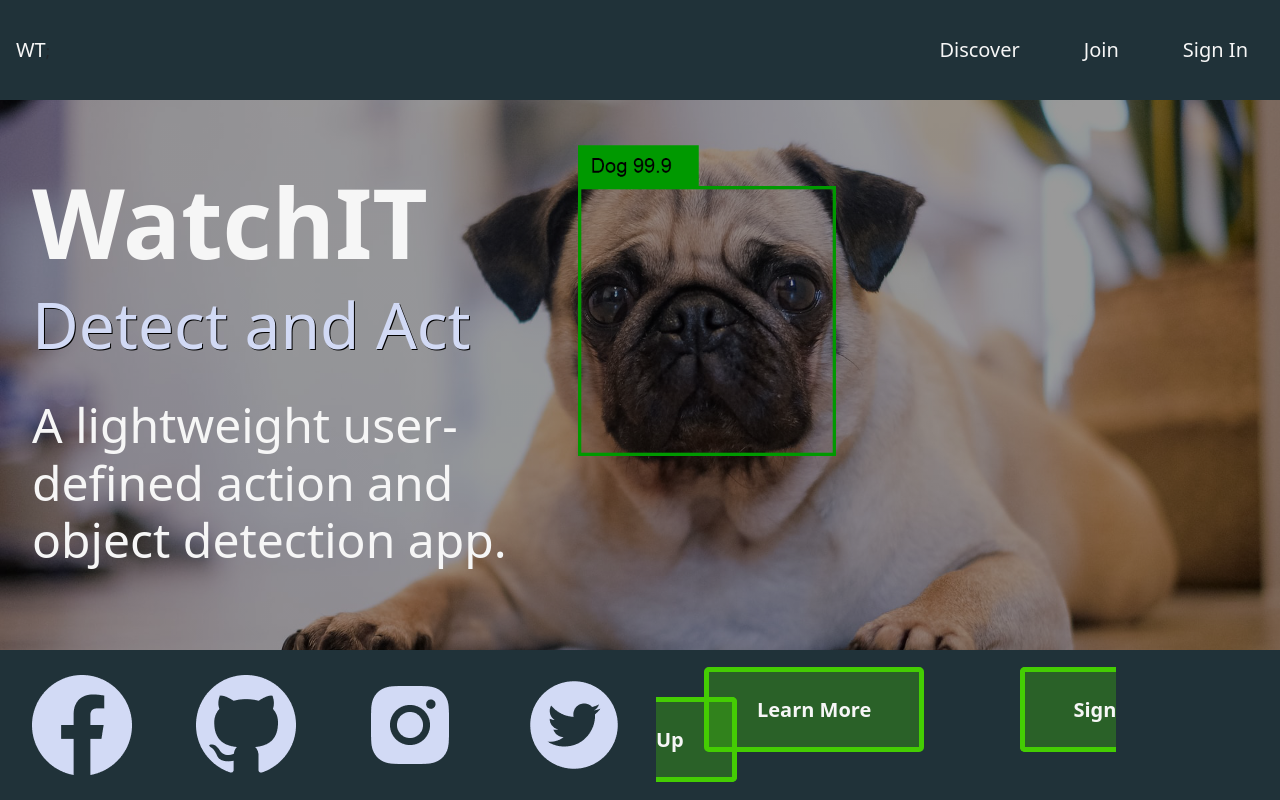
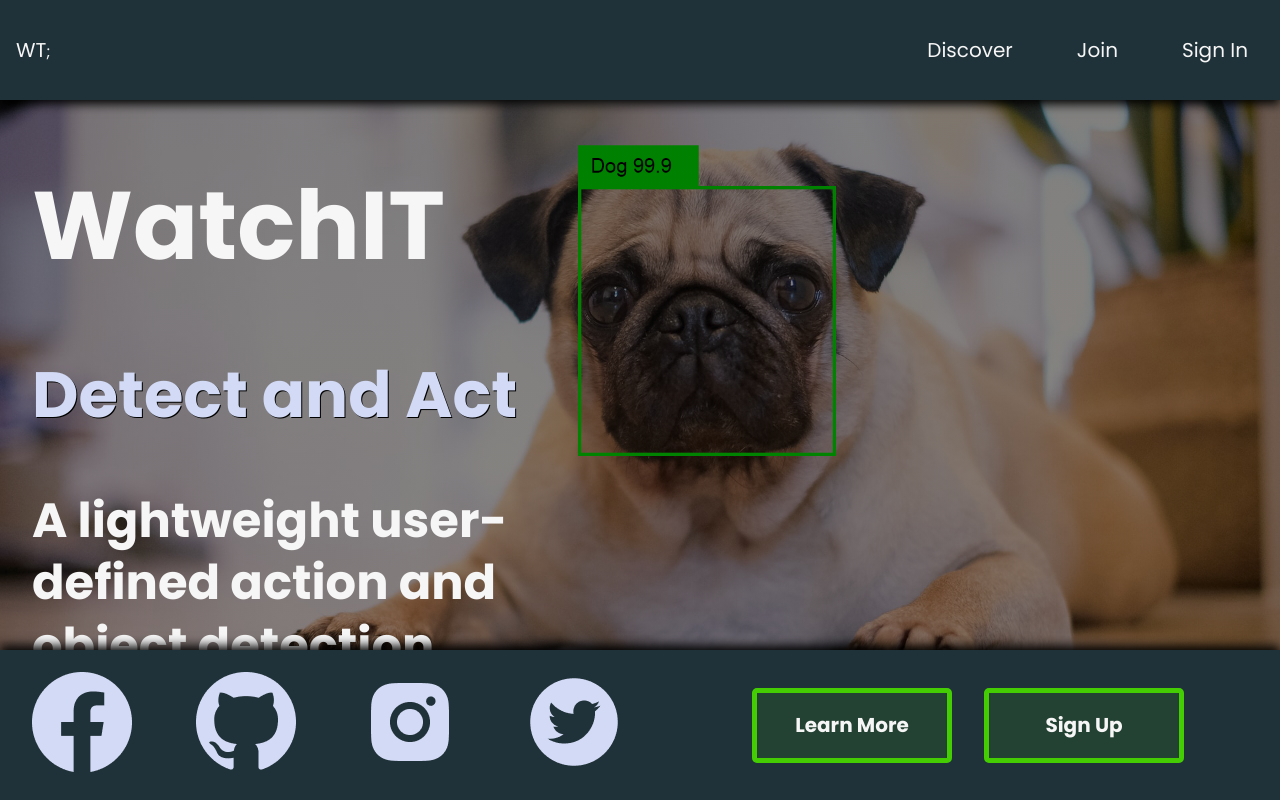
Before and after one commit to PolskaTag/project-watchit, a React (Create React App) app in the folder client/: page / in a window 1280 px wide. Built offline with nearby package versions, Linux system fonts and the light colour scheme.

Commit message:
Basic styling for LandingMain

```diff
--- a/client/src/App.css
+++ b/client/src/App.css
@@ -28,8 +28,16 @@
   --transition: all 0.25s cubic-bezier(0.65, 0.05, 0.36, 1);
 }
 
-body,
-html {
+body {
+  padding: 0;
   margin: 0;
+  /* background-color: #212121; */
+  font-family: var(--ff-primary);
+  color: var(--clr-light);
   min-height: 100vh;
+  width: auto;
+  /* display: flex;
+  flex-direction: column; */
+  -webkit-font-smoothing: antialiased;
+  line-height: 1.3;
 }
--- a/client/src/components/LandingPage/LandingPage.css
+++ b/client/src/components/LandingPage/LandingPage.css
@@ -4,6 +4,7 @@
   background-color: var(--clr-dark-blue);
   justify-content: space-between;
   align-items: center;
+  box-shadow: 0px 4px 10px black;
 }
 
 .logo-div {
@@ -38,7 +39,7 @@
 
 .landing-page {
   height: 100vh;
-  background: linear-gradient(rgba(0, 0, 0, 0.4), rgba(0, 0, 0, 0.4)),
+  background: linear-gradient(rgba(0, 0, 0, 0.5), rgba(29, 15, 3, 0.5)),
     url(../images/pug-detection.png);
   background-blend-mode: darken;
   background-repeat: no-repeat;
@@ -55,7 +56,7 @@
   display: flex;
   flex-direction: column;
   width: 500px;
-  margin: 4rem 2rem;
+  margin: 0rem 2rem;
 }
 
 .main-text {
@@ -88,10 +89,12 @@
   background-color: var(--clr-dark-blue);
   justify-content: space-between;
   align-items: center;
+  box-shadow: 0px -4px 10px black;
 }
 
 .plugs {
   display: flex;
+  width: auto;
 }
 
 .plugs a {
@@ -100,17 +103,34 @@
 }
 
 .action-buttons {
+  display: flex;
   margin-right: 5rem;
+  /* flex-shrink: 1; */
 }
 
 .action-button {
-  text-decoration: none;
+  display: flex;
+  text-decoration: none !important;
   color: var(--clr-light);
-  padding: 1.5rem 3rem;
-  margin: 0 3rem;
-  background-color: rgba(68, 205, 3, 0.3);
+  /* padding: 1.5rem 3rem; */
+  margin: 0 1rem;
+  width: 200px;
+  height: 75px;
+  min-width: none;
+  background-color: rgba(68, 205, 3, 0.1);
   border: 5px solid var(--clr-light-green);
   border-radius: 5px;
   font-size: var(--fs-h3);
   font-weight: var(--fw-bold);
+  transition: var(--transition);
+  text-align: center;
+  align-items: center;
+  justify-content: center;
+  flex-shrink: 1;
 }
+
+.action-button:hover {
+  text-decoration: none;
+  background-color: rgba(68, 205, 3, 0.15);
+  color: var(--clr-light-green);
+}
--- a/client/src/index.css
+++ b/client/src/index.css
@@ -1,4 +1,4 @@
-body {
+/* body {
   margin: 0;
   font-family: -apple-system, BlinkMacSystemFont, 'Segoe UI', 'Roboto', 'Oxygen',
     'Ubuntu', 'Cantarell', 'Fira Sans', 'Droid Sans', 'Helvetica Neue',
@@ -10,4 +10,4 @@ body {
 code {
   font-family: source-code-pro, Menlo, Monaco, Consolas, 'Courier New',
     monospace;
-}
+} */
--- a/client/src/index.js
+++ b/client/src/index.js
@@ -2,7 +2,7 @@ import React from "react";
 import ReactDOM from "react-dom";
 import App from "./App";
 import { BrowserRouter, Routes, Route } from "react-router-dom";
-import "bootstrap/dist/css/bootstrap.min.css";
+// import "bootstrap/dist/css/bootstrap.min.css";
 import Discover from "./components/LandingPage/Discover";
 import Join from "./components/LandingPage/Join";
 import SignIn from "./components/LandingPage/SignIn";
```
